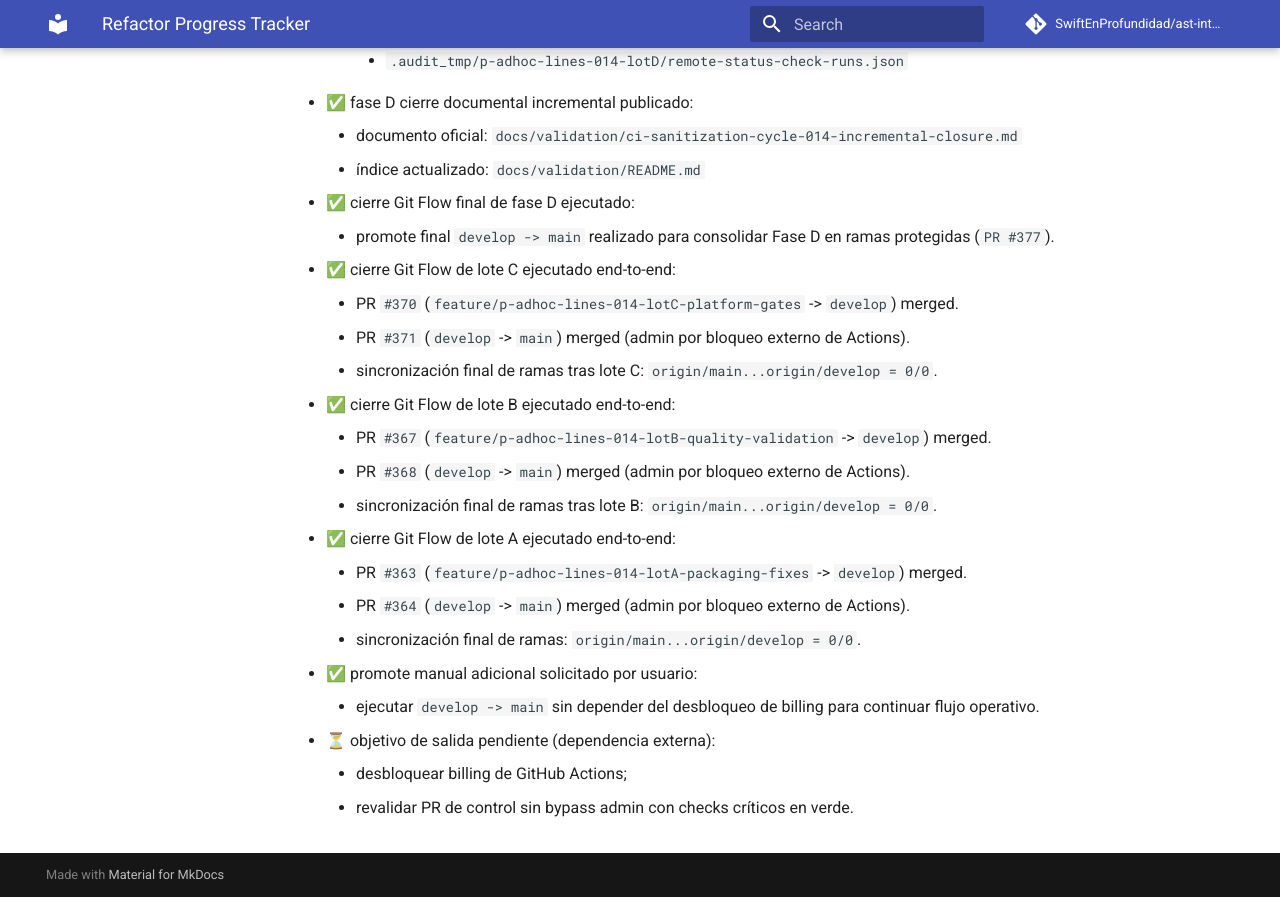
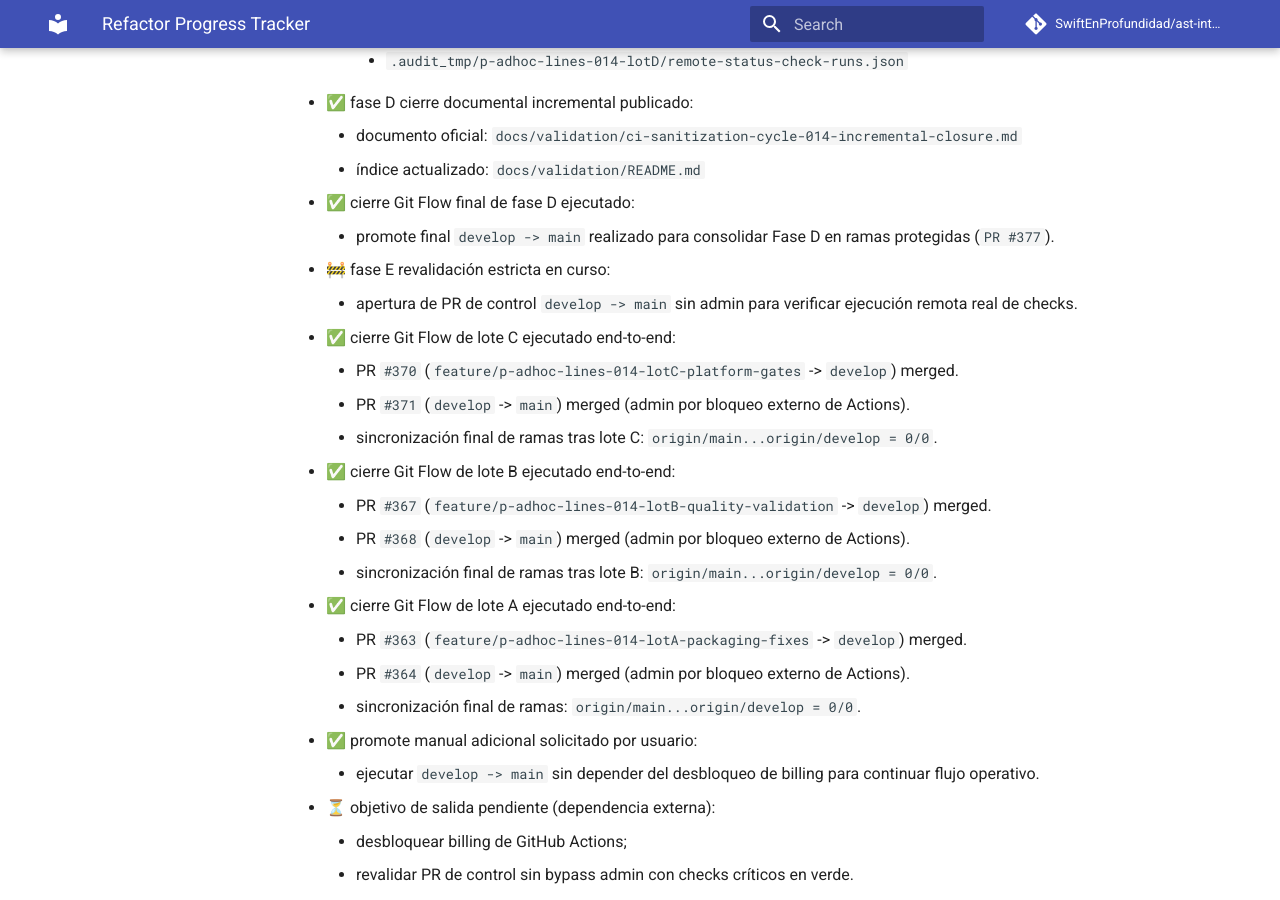
Before and after one commit to SwiftEnProfundidad/ast-intelligence-hooks, an MkDocs documentation site: the page built from docs/REFRACTOR_PROGRESS.md, in a window 1280 px wide and 900 px high, scrolled down 7825 px. Built offline with MkDocs 1.6.1 and Material for MkDocs 9.7.7, drawn with Linux system fonts in a browser that asks for light colours; comment, search, counter and statistics services are not loaded.

Commit message:
docs(progress): start strict remote revalidation probe phase E

```diff
--- a/docs/REFRACTOR_PROGRESS.md
+++ b/docs/REFRACTOR_PROGRESS.md
@@ -225,6 +225,8 @@ Plan base visible para seguimiento previo y durante la implementacion.
     - índice actualizado: `docs/validation/README.md`
   - ✅ cierre Git Flow final de fase D ejecutado:
     - promote final `develop -> main` realizado para consolidar Fase D en ramas protegidas (`PR #377`).
+  - 🚧 fase E revalidación estricta en curso:
+    - apertura de PR de control `develop -> main` sin admin para verificar ejecución remota real de checks.
   - ✅ cierre Git Flow de lote C ejecutado end-to-end:
     - PR `#370` (`feature/p-adhoc-lines-014-lotC-platform-gates` -> `develop`) merged.
     - PR `#371` (`develop` -> `main`) merged (admin por bloqueo externo de Actions).
```
